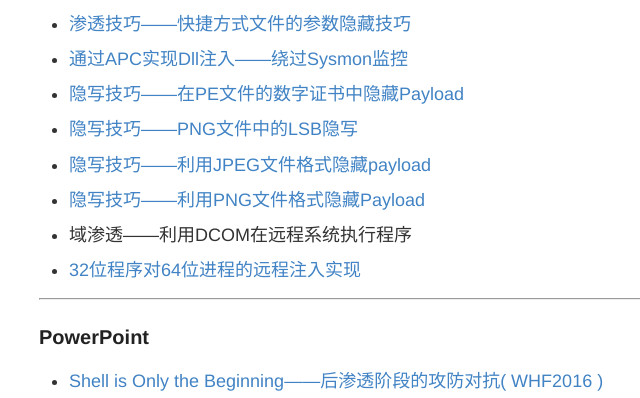
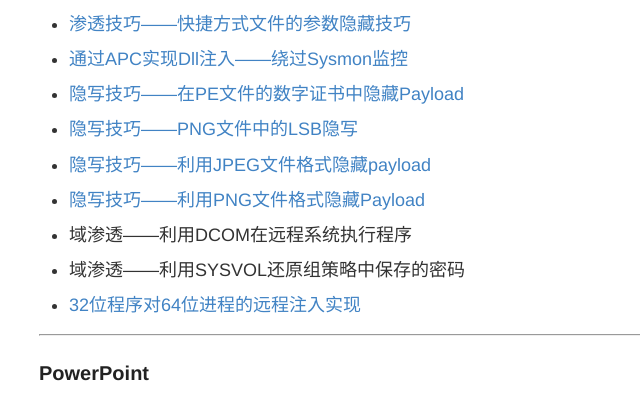
Before and after one commit to 3gstudent/backup-3gstudent.github.io, a Jekyll site: the page built from about.md, in a window 1280 px wide and 900 px high, scrolled down 4149 px, cut to the strip 0-398 px from the top of the window. Shown: the whole strip, without its empty margins (241-881 px from the left). Built offline with Jekyll 4.4.1, drawn with Linux system fonts in a browser that asks for light colours.

Commit message:
Update about.md

```diff
--- a/about.md
+++ b/about.md
@@ -263,6 +263,9 @@ Github:   [3gstudent](https://github.com/3gstudent)
  域渗透——利用DCOM在远程系统执行程序
 
 -
+ 域渗透——利用SYSVOL还原组策略中保存的密码
+
+-
  [32位程序对64位进程的远程注入实现](https://3gstudent.github.io/3gstudent.github.io/32%E4%BD%8D%E7%A8%8B%E5%BA%8F%E5%AF%B964%E4%BD%8D%E8%BF%9B%E7%A8%8B%E7%9A%84%E8%BF%9C%E7%A8%8B%E6%B3%A8%E5%85%A5%E5%AE%9E%E7%8E%B0/)
 
 
```
